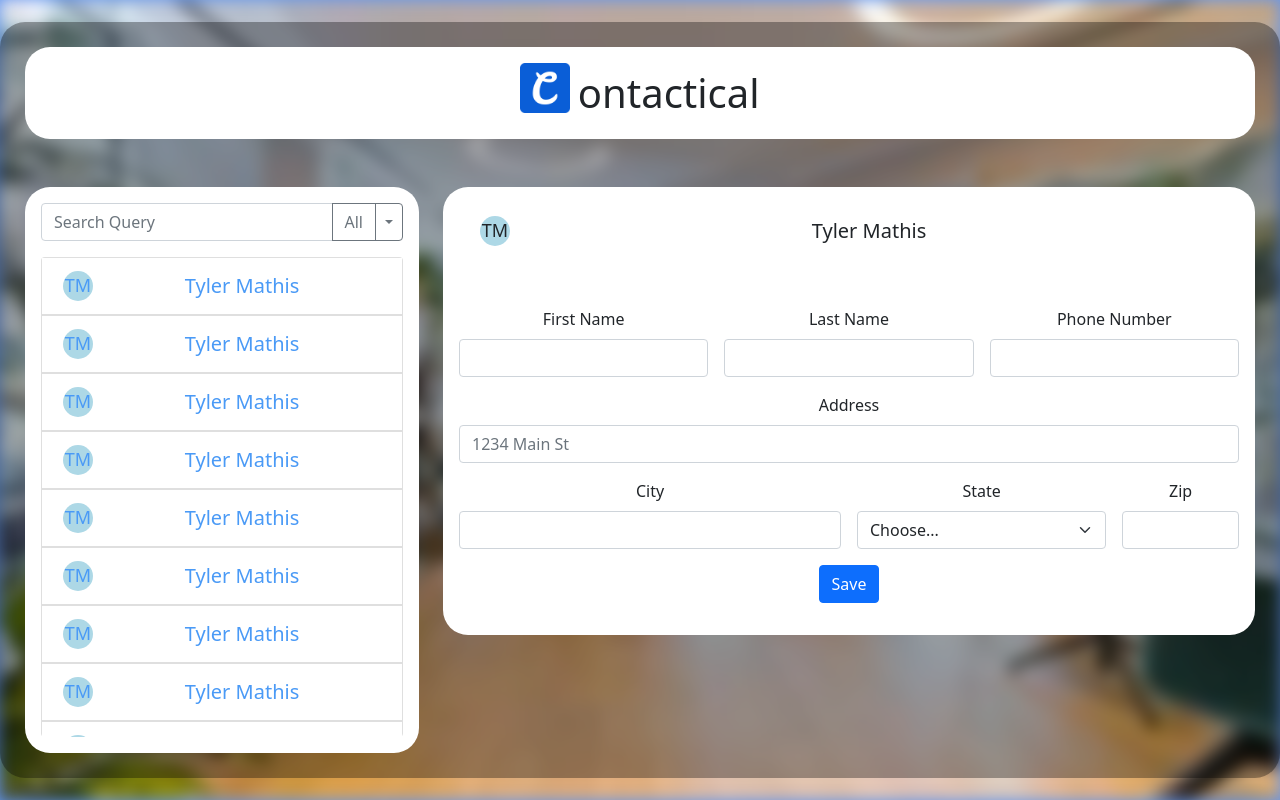
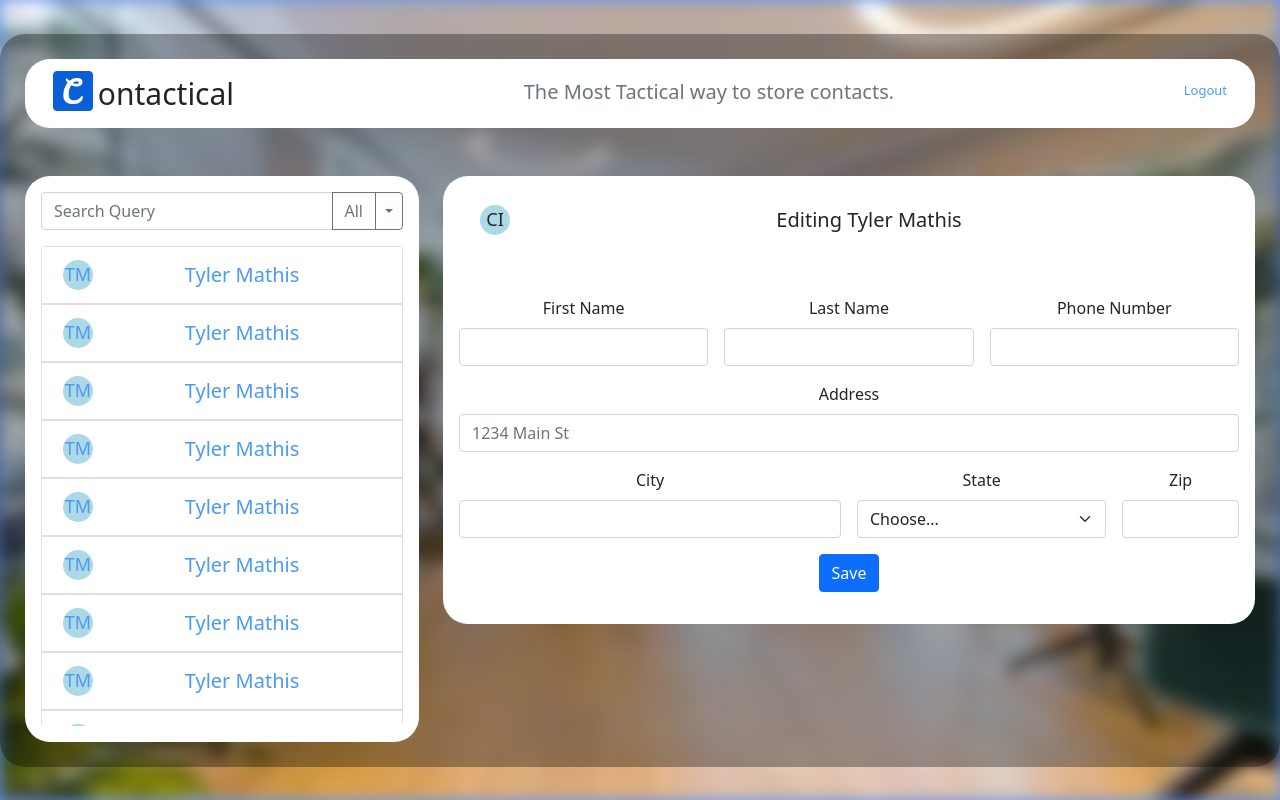
Before and after one commit to TylerMathis/COP4331G1P1, a PHP site: page /landing_page.html in a window 1280 px wide. Run offline with PHP 8.4, Linux system fonts and the light colour scheme.

Commit message:
Navbar Updates

```diff
--- a/css/styles.css
+++ b/css/styles.css
@@ -1,5 +1,11 @@
 body {
   background-color: cadetblue;
+}
+
+.logout {
+  position: absolute;
+  top: 100px;
+  right: 200px;
 }
 
 .contacts {
--- a/js/landing_page.js
+++ b/js/landing_page.js
@@ -1,6 +1,6 @@
 // Populate local user data, and welcome them
 window.onload = function () {
     populateUserCache();
-    // welcomeUser();
+    welcomeUser();
     loadHiRes();
 };
--- a/landing_page.html
+++ b/landing_page.html
@@ -21,9 +21,22 @@
 	<!--Nav Bar-->
 	<div class="row gy-5">
 		<div class="col-12">
-			<div class="p-3 beveledBox" style="font-size: 40px;">
-				<img src="/android-chrome-512x512.png" alt="Contactical Logo" width="50" height="50" class="d-inline-block align-top" style="margin-right: -3px;">
-				ontactical
+			<div class="p-1 beveledBox">
+				<nav class="navbar navbar-expand-lg navbar-light">
+					<div class="container-fluid">
+						<div style="font-size: 30px;">
+							<img src="/android-chrome-512x512.png" alt="Contactical Logo" width="40" height="40" class="d-inline-block align-top" style="margin-right: -3px;">
+							ontactical
+						</div>
+						<h5 class="text-muted" style="margin-top: 5px;">The Most Tactical way to store contacts.</h5>
+						<div>
+							<p id="welcome" style="font-size:medium;"></p>
+							<div style="margin-top: -20px; text-align: right;">
+								<a href="javascript:doLogout()">Logout</a>
+							</div>
+						</div>
+					</div>
+				</nav>
 			</div>
 		</div>
 
@@ -320,11 +333,11 @@
 			<div class="list-group-item d-flex mb-5" style="min-height: 50px; border: none;">
 				<div class="profile-icon d-flex justify-content-center align-self-center">
 					<div class="align-self-center" style="width: 100%;">
-						<h3 style="text-align: center; font-weight: 300; font-size: 18px; margin-bottom: 0">TM</h3>
+						<h3 style="text-align: center; font-weight: 300; font-size: 18px; margin-bottom: 0" id="contact-initials">CI</h3>
 					</div>
 				</div>
 				<div class="d-flex align-items-center justify-content-center w-100" style="padding: 5px;">
-					<h5 style="text-align: center; margin: 0; width: 100%;">Tyler Mathis</h5>
+					<h5 style="text-align: center; margin: 0; width: 100%;" id="contact-name">Editing Tyler Mathis</h5>
 				</div>
 			</div>
 			<!--Info-->
```
